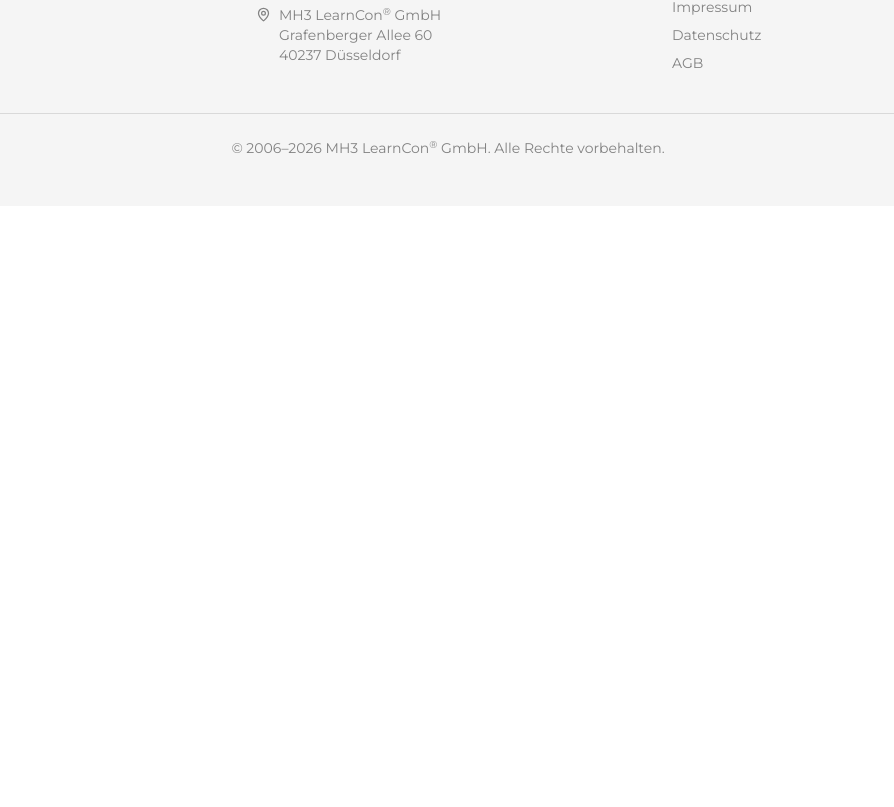
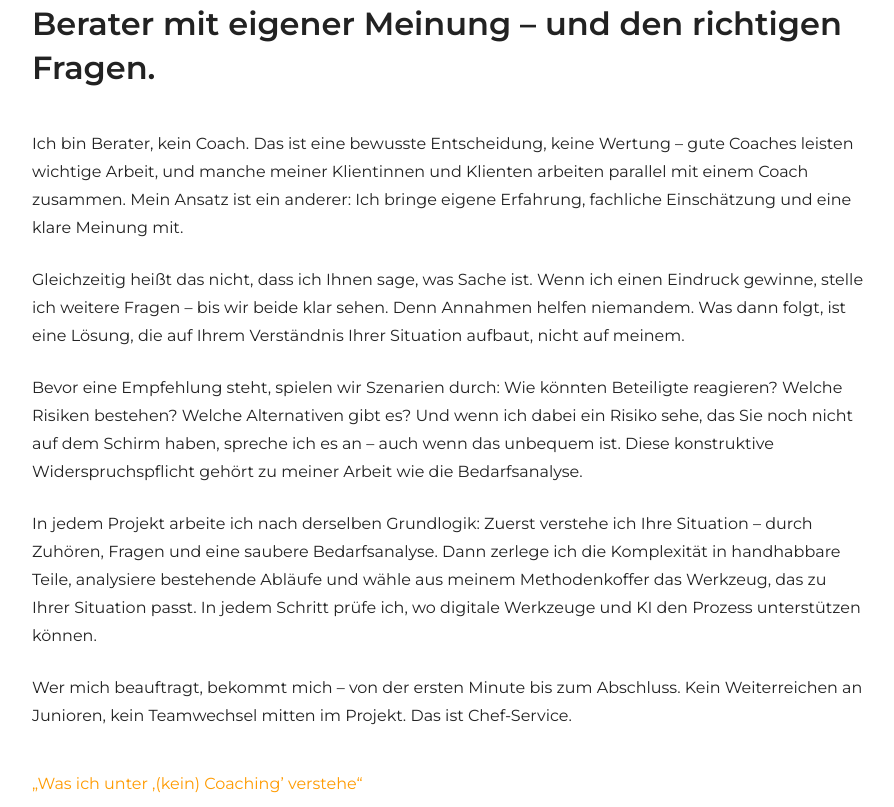
Before and after one commit to MH3-LearnCon/meine-neue-webseite-mit-js, a Next.js app: page /fuehrung in a window 1280 px wide. Shown: the part 2393-3200 px from the top of the page, without its empty margins (192-1086 px from the left). Before the commit the page ends 2599 px from the top, so only its background shows below. Built offline with nearby package versions, Linux system fonts and the light colour scheme.

Commit message:
feat(fuehrung): Abschnitt 3 – Wie ich arbeite (Sprint 4)

```diff
--- a/src/app/fuehrung/page.tsx
+++ b/src/app/fuehrung/page.tsx
@@ -1,4 +1,5 @@
 import type { Metadata } from "next";
+import Link from "next/link";
 import HeroImagePlaceholder from "@/components/HeroImagePlaceholder";
 import SituationCard from "@/components/SituationCard";
 
@@ -65,6 +66,68 @@ export default function FuehrungPage() {
           </div>
         </div>
       </section>
+
+      {/* ── Abschnitt 3: Wie ich arbeite ───────────────────────────── */}
+      <section className="bg-white py-16 md:py-24">
+        <div className="max-w-4xl mx-auto px-4 sm:px-6 lg:px-8">
+          {/* R12: Sektions-Trennlinie */}
+          <div className="flex justify-center mb-10 md:mb-12" aria-hidden="true">
+            <div className="w-[60px] h-0.5 bg-orange shrink-0" />
+          </div>
+
+          <h2 className="text-2xl md:text-[2rem] font-semibold text-brand-text leading-snug mb-8 md:mb-10">
+            Berater mit eigener Meinung – und den richtigen Fragen.
+          </h2>
+
+          <div className="space-y-6">
+            <p className="text-base leading-relaxed text-brand-text">
+              Ich bin Berater, kein Coach. Das ist eine bewusste Entscheidung,
+              keine Wertung – gute Coaches leisten wichtige Arbeit, und manche
+              meiner Klientinnen und Klienten arbeiten parallel mit einem Coach
+              zusammen. Mein Ansatz ist ein anderer: Ich bringe eigene
+              Erfahrung, fachliche Einschätzung und eine klare Meinung mit.
+            </p>
+            <p className="text-base leading-relaxed text-brand-text">
+              Gleichzeitig heißt das nicht, dass ich Ihnen sage, was Sache ist.
+              Wenn ich einen Eindruck gewinne, stelle ich weitere Fragen – bis
+              wir beide klar sehen. Denn Annahmen helfen niemandem. Was dann
+              folgt, ist eine Lösung, die auf Ihrem Verständnis Ihrer Situation
+              aufbaut, nicht auf meinem.
+            </p>
+            <p className="text-base leading-relaxed text-brand-text">
+              Bevor eine Empfehlung steht, spielen wir Szenarien durch: Wie
+              könnten Beteiligte reagieren? Welche Risiken bestehen? Welche
+              Alternativen gibt es? Und wenn ich dabei ein Risiko sehe, das Sie
+              noch nicht auf dem Schirm haben, spreche ich es an – auch wenn das
+              unbequem ist. Diese konstruktive Widerspruchspflicht gehört zu
+              meiner Arbeit wie die Bedarfsanalyse.
+            </p>
+            <p className="text-base leading-relaxed text-brand-text">
+              In jedem Projekt arbeite ich nach derselben Grundlogik: Zuerst
+              verstehe ich Ihre Situation – durch Zuhören, Fragen und eine
+              saubere Bedarfsanalyse. Dann zerlege ich die Komplexität in
+              handhabbare Teile, analysiere bestehende Abläufe und wähle aus
+              meinem Methodenkoffer das Werkzeug, das zu Ihrer Situation passt.
+              In jedem Schritt prüfe ich, wo digitale Werkzeuge und KI den
+              Prozess unterstützen können.
+            </p>
+            <p className="text-base leading-relaxed text-brand-text">
+              Wer mich beauftragt, bekommt mich – von der ersten Minute bis zum
+              Abschluss. Kein Weiterreichen an Junioren, kein Teamwechsel mitten
+              im Projekt. Das ist Chef-Service.
+            </p>
+          </div>
+
+          <p className="mt-10">
+            <Link
+              href="/kein-coaching"
+              className="text-orange hover:underline underline-offset-4 decoration-2"
+            >
+              {"\u201EWas ich unter \u201A(kein) Coaching\u2019 verstehe\u201C"}
+            </Link>
+          </p>
+        </div>
+      </section>
     </div>
   );
 }
```
